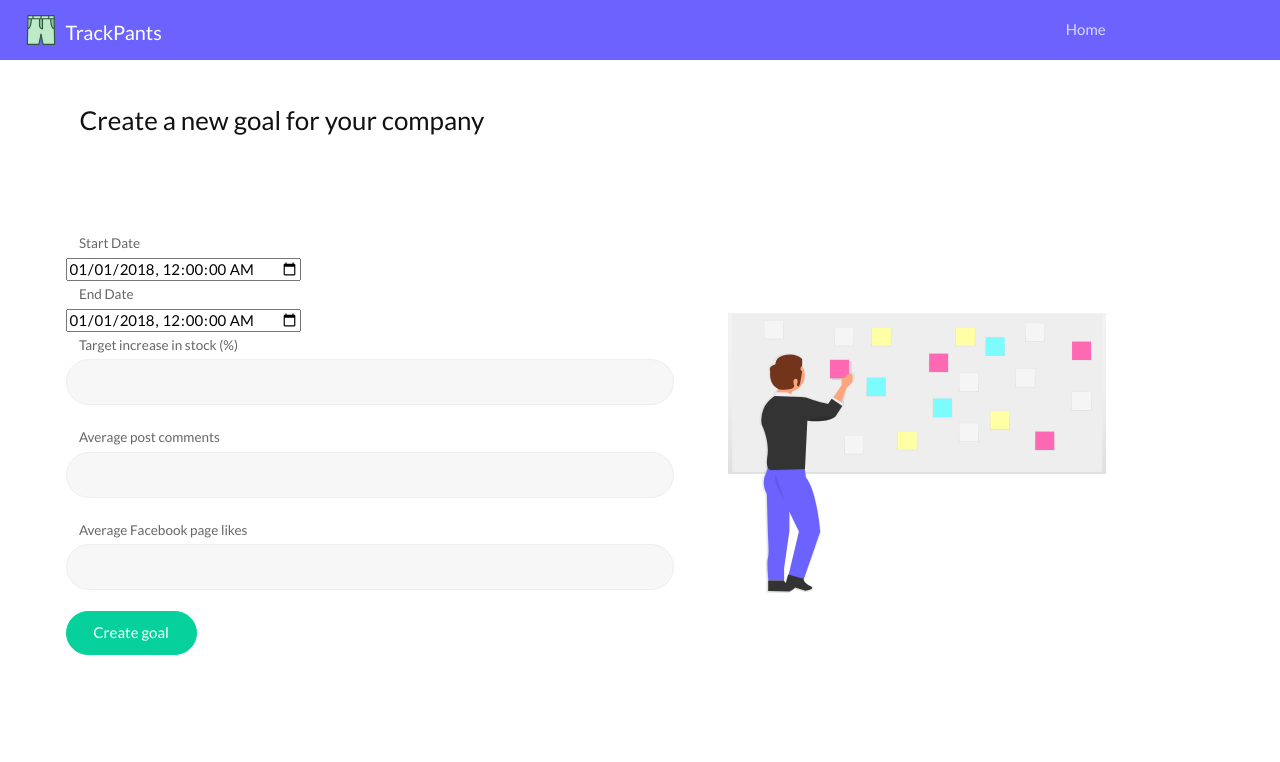
After one commit to crisb0/SENG3011-Workshop, a Flask app: page /create-goal in a window 1280 px wide. The commit adds this page. Shown: the top 762 px of the page. Run offline with Flask 2, Linux system fonts and the light colour scheme.

Commit message:
Create goals page complete

```diff
--- a/wk10_demo/app.py
+++ b/wk10_demo/app.py
@@ -18,6 +18,10 @@ def register():
 def dash():
     return render_template("dashboard.html")
 
+@app.route('/create-goal')
+def goals():
+    return render_template("create_goals.html")
+
 # add any other routes here!!!!
 
 if __name__ == "__main__":
--- /dev/null
+++ b/wk10_demo/static/goals.css
@@ -0,0 +1,33 @@
+.goals {
+  padding-top:102.66667px;
+}
+.goals-title {
+  font-size:1.728em;
+  padding-left: 5%;
+}
+
+.goals-media {
+  padding-left: 5%;
+  width: 50%;
+}
+
+.goals-inner {
+  -webkit-box-orient:horizontal;
+  -webkit-box-direction:normal;
+  -ms-flex-direction:row;
+  flex-direction:row
+}
+
+.row {
+  width:60%;
+  -ms-flex-negative:0;
+  flex-shrink:0;
+}
+
+.container {
+  margin-left: 2%;
+}
+
+input [type='datetime-local'] {
+  font-size: 1.7em;
+}
--- /dev/null
+++ b/wk10_demo/templates/create_goals.html
@@ -0,0 +1,98 @@
+<!DOCTYPE html>
+<html lang='en'>
+<head>
+	<meta class="utf-8">
+	<meta name="viewport" content="width=device-width, initial-scale=1, maximum-scale=1">
+	<title>qt3.14</title>
+	<link rel='stylesheet' href={{url_for('static', filename='style.min.css')}} />
+	<link rel='stylesheet' href={{url_for('static', filename='goals.css')}} />
+</head>
+
+<body>
+
+		<!-- navbar -->
+		<div class="navbar">
+			<nav class="nav__mobile"></nav>
+			<div class="container">
+				<div class="navbar__inner">
+					<a href="{{url_for('index')}}" class="navbar__logo"><img src="{{url_for('static', filename='images/pants.svg')}}" style="height:30px; margin-right:10px; position:relative; top:5px;" />TrackPants</a>
+					<nav class="navbar__menu">
+						<ul>
+							<li><a href="{{url_for('index')}}">Home</a></li>
+						</ul>
+					</nav>
+					<div class="navbar__menu-mob"><a href="" id='toggle'><svg role="img" xmlns="http://www.w3.org/2000/svg" viewBox="0 0 448 512"><path fill="currentColor" d="M16 132h416c8.837 0 16-7.163 16-16V76c0-8.837-7.163-16-16-16H16C7.163 60 0 67.163 0 76v40c0 8.837 7.163 16 16 16zm0 160h416c8.837 0 16-7.163 16-16v-40c0-8.837-7.163-16-16-16H16c-8.837 0-16 7.163-16 16v40c0 8.837 7.163 16 16 16zm0 160h416c8.837 0 16-7.163 16-16v-40c0-8.837-7.163-16-16-16H16c-8.837 0-16 7.163-16 16v40c0 8.837 7.163 16 16 16z" class=""></path></svg></a></div>
+				</div>
+			</div>
+		</div>
+
+		<div class="goals">
+			<div class="container">
+			<h1 class="goals-title">Create a new goal for your company</h1>
+				<div class="auth__inner">
+
+				<div class="row main">
+					<div class="main-form main-center">
+						<ul class="goal_form">
+							<form class="form"> <!--action=""-->
+
+								<div class="form-group">
+									<label for="page">Start Date</label>
+									<div class="cols-sm-10">
+										<div class="input-group col-sm-10">
+											<input class="form-control rounded" type="datetime-local" value="2018-01-01T00:00:00" step="1" name="start_date" />
+										</div> <!--close input group -->
+									</div> <!--close col-->
+								</div>
+
+								<div class="form-group">
+									<label for="page">End Date</label>
+									<div class="cols-sm-10">
+										<div class="input-group col-sm-10">
+											<input class="form-control rounded" type="datetime-local" value="2018-01-01T00:00:00" step="1" name="end_date" />
+										</div> <!--close input group -->
+									</div> <!--close col-->
+								</div>
+
+								<div class="form-group">
+									<label for="page">Target increase in stock (%)</label>
+									<div class="cols-sm-10">
+										<div class="input-group col-sm-10">
+											<input type="number" min=0 class="form-control rounded" name="stock-price-goal" />
+										</div> <!--close input group -->
+									</div> <!--close col-->
+								</div>
+
+								<div class="form-group">
+									<label for="page">Average post comments</label>
+									<div class="cols-sm-10">
+										<div class="input-group col-sm-10">
+											<input type="number" min=0 class="form-control rounded" name="Start" />
+										</div> <!--close input group -->
+									</div> <!--close col-->
+								</div>
+
+								<div class="form-group">
+									<label for="page">Average Facebook page likes</label>
+									<div class="cols-sm-10">
+										<div class="input-group col-sm-10">
+											<input type="number" min=0 class="form-control rounded" name="Start" />
+										</div> <!--close input group -->
+									</div> <!--close col-->
+								</div>
+
+								  <a href="dashboard.html" class="button button__accent">Create goal</a>
+
+							</form>
+						</ul>
+					</div> <!--close form-->
+				</div>	<!-- close row-->
+
+				<div class="goals-media">
+					<img src="{{url_for('static', filename='images/undraw_creation.svg')}}">
+				</div>
+
+			</div>		<!-- close goals inner -->
+			</div>		<!-- close container -->
+		</div>				<!-- close goals 		-->
+</body>
--- a/wk10_demo/templates/index.html
+++ b/wk10_demo/templates/index.html
@@ -17,6 +17,7 @@
 				<nav class="navbar__menu">
 					<ul>
 						<li><a target="_blank" rel="nofollow" href="https://yaminn.github.io">Documentation</a></li>
+						<li><a href="{{url_for('goals')}}">Create goals</a></li>
 						<li><a href="{{url_for('login')}}">Log In</a></li>
 					</ul>
 				</nav>
```
